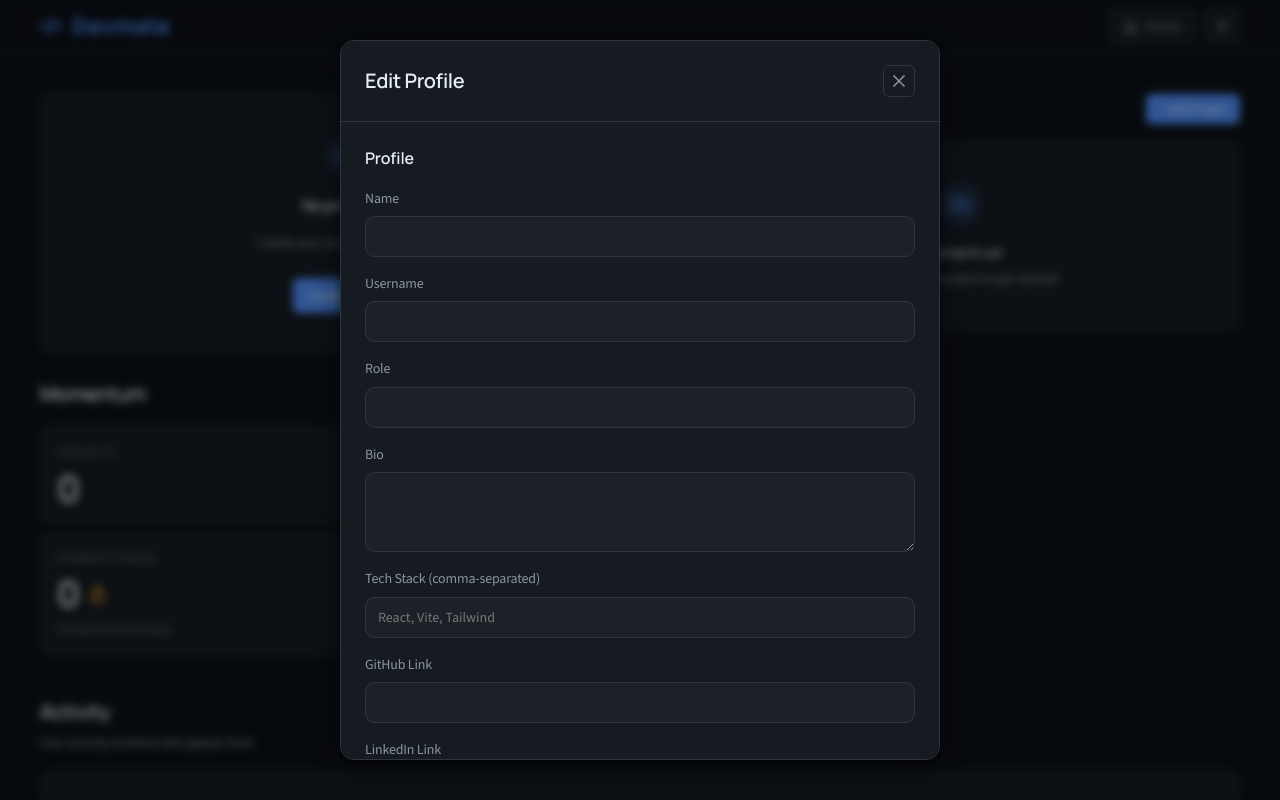
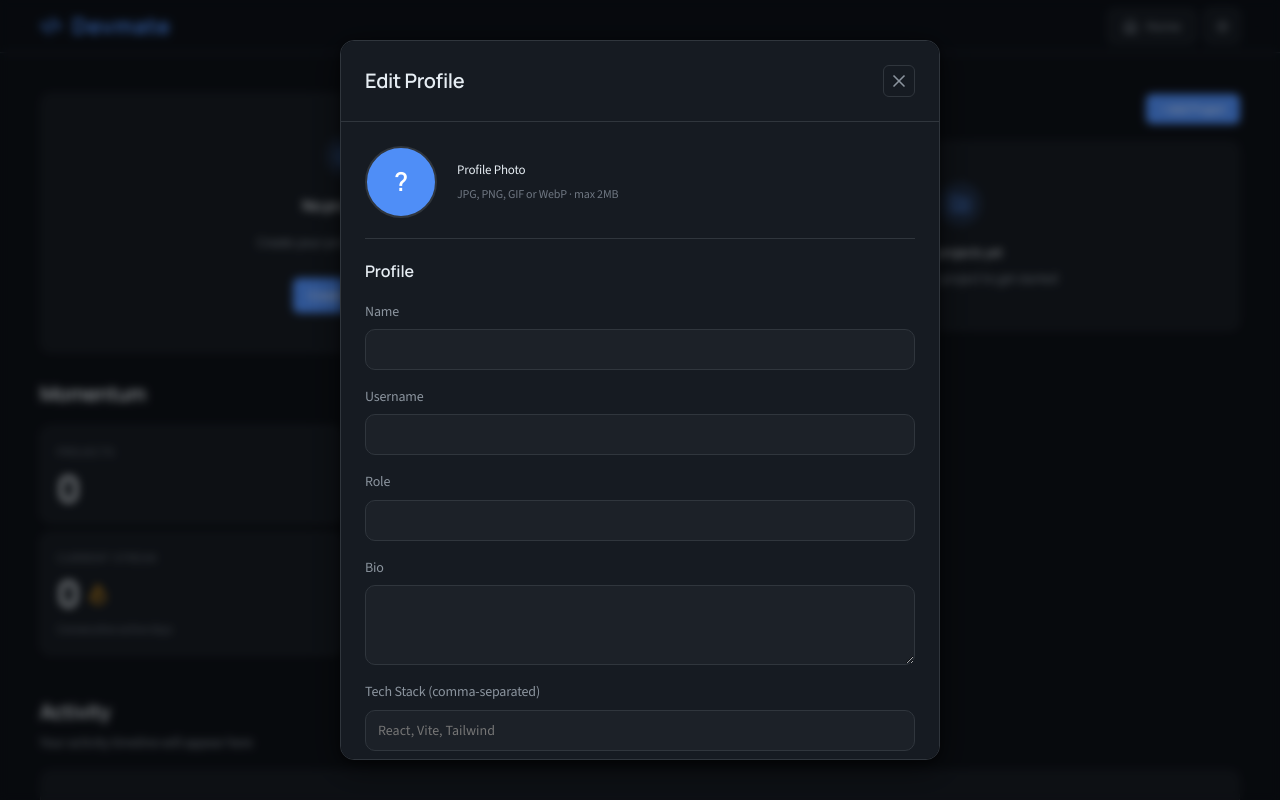
Before and after one commit to SourinMajumdar/Devmate, a React (Vite) app: page /dashboard in a window 1280 px wide. Both pictures are taken after a click on the button "Create Profile". Shown: the top 800 px of the page. Built offline with nearby package versions, Linux system fonts and the light colour scheme; a web font is replaced by a local one.

Commit message:
feat: add profile photo upload with base64 persistence
- Add image picker to EditModal with preview and remove option
- Display uploaded photo in ProfileHeader avatar
- Persist photo in localStorage alongside other profile data

```diff
--- a/src/components/EditModal.jsx
+++ b/src/components/EditModal.jsx
@@ -1,7 +1,11 @@
-import { useState, useEffect } from "react";
-import { X } from "lucide-react";
+import { useState, useEffect, useRef } from "react";
+import { X, Camera, Trash2 } from "lucide-react";
+
+const MAX_SIZE_MB = 2;
 
 const EditModal = ({ profile, onClose, onSave }) => {
+  const fileInputRef = useRef(null);
+
   const [formData, setFormData] = useState({
     name: "",
     username: "",
@@ -11,11 +15,14 @@ const EditModal = ({ profile, onClose, onSave }) => {
     github: "",
     linkedin: "",
     portfolio: "",
+    avatar: "",
   });
+
+  const [avatarError, setAvatarError] = useState("");
+  const [isAvatarHovered, setIsAvatarHovered] = useState(false);
 
   useEffect(() => {
     if (!profile) return;
-
     setFormData({
       name: profile.name || "",
       username: profile.username || "",
@@ -25,26 +32,60 @@ const EditModal = ({ profile, onClose, onSave }) => {
       github: profile.links?.github || "",
       linkedin: profile.links?.linkedin || "",
       portfolio: profile.links?.portfolio || "",
+      avatar: profile.avatar || "",
     });
   }, [profile]);
 
   const handleChange = (e) => {
     const { name, value } = e.target;
-    setFormData((prev) => ({
-      ...prev,
-      [name]: value,
-    }));
+    setFormData((prev) => ({ ...prev, [name]: value }));
+  };
+
+  const handleAvatarClick = () => {
+    fileInputRef.current?.click();
+  };
+
+  const handleFileChange = (e) => {
+    const file = e.target.files?.[0];
+    if (!file) return;
+
+    setAvatarError("");
+
+    if (!file.type.startsWith("image/")) {
+      setAvatarError("Please select an image file (JPG, PNG, GIF, WebP).");
+      e.target.value = "";
+      return;
+    }
+
+    if (file.size > MAX_SIZE_MB * 1024 * 1024) {
+      setAvatarError(`Image must be under ${MAX_SIZE_MB}MB.`);
+      e.target.value = "";
+      return;
+    }
+
+    const reader = new FileReader();
+    reader.onload = (ev) => {
+      setFormData((prev) => ({ ...prev, avatar: ev.target.result }));
+    };
+    reader.readAsDataURL(file);
+    e.target.value = "";
+  };
+
+  const handleRemoveAvatar = (e) => {
+    e.stopPropagation();
+    setFormData((prev) => ({ ...prev, avatar: "" }));
+    setAvatarError("");
   };
 
   const handleSubmit = (e) => {
     e.preventDefault();
-
     onSave({
       ...profile,
       name: formData.name,
       username: formData.username,
       role: formData.role,
       bio: formData.bio,
+      avatar: formData.avatar,
       tech: formData.tech
         .split(",")
         .map((t) => t.trim())
@@ -56,6 +97,8 @@ const EditModal = ({ profile, onClose, onSave }) => {
       },
     });
   };
+
+  const initials = formData.name ? formData.name[0].toUpperCase() : "?";
 
   return (
     <div style={overlayStyle} onClick={onClose}>
@@ -72,98 +115,128 @@ const EditModal = ({ profile, onClose, onSave }) => {
 
         {/* Form */}
         <form onSubmit={handleSubmit} style={formStyle}>
+
+          {/* ── Avatar upload ── */}
+          <div style={avatarSectionStyle}>
+            {/* Hidden file input */}
+            <input
+              ref={fileInputRef}
+              type="file"
+              accept="image/*"
+              onChange={handleFileChange}
+              style={{ display: "none" }}
+              aria-label="Upload profile photo"
+            />
+
+            {/* Clickable avatar */}
+            <div
+              onClick={handleAvatarClick}
+              onMouseEnter={() => setIsAvatarHovered(true)}
+              onMouseLeave={() => setIsAvatarHovered(false)}
+              style={avatarWrapStyle}
+              title="Click to upload photo"
+              role="button"
+              tabIndex={0}
+              onKeyDown={(e) => e.key === "Enter" && handleAvatarClick()}
+              aria-label="Upload profile photo"
+            >
+              {formData.avatar ? (
+                <img
+                  src={formData.avatar}
+                  alt="Avatar preview"
+                  style={avatarImgStyle}
+                />
+              ) : (
+                <span style={avatarInitialStyle}>{initials}</span>
+              )}
+
+              {/* Hover overlay */}
+              <div style={{
+                ...avatarOverlayStyle,
+                opacity: isAvatarHovered ? 1 : 0,
+              }}>
+                <Camera style={{ width: "18px", height: "18px", color: "#fff" }} />
+                <span style={{ fontSize: "11px", color: "#fff", fontWeight: "500", marginTop: "2px" }}>
+                  {formData.avatar ? "Change" : "Upload"}
+                </span>
+              </div>
+            </div>
+
+            {/* Label + remove */}
+            <div style={avatarMetaStyle}>
+              <span style={{ fontSize: "13px", fontWeight: "500", color: "var(--color-text-primary)" }}>
+                Profile Photo
+              </span>
+              <span style={{ fontSize: "12px", color: "var(--color-text-muted)" }}>
+                JPG, PNG, GIF or WebP · max {MAX_SIZE_MB}MB
+              </span>
+              {formData.avatar && (
+                <button
+                  type="button"
+                  onClick={handleRemoveAvatar}
+                  style={removeAvatarBtnStyle}
+                >
+                  <Trash2 style={{ width: "12px", height: "12px" }} />
+                  Remove photo
+                </button>
+              )}
+            </div>
+          </div>
+
+          {/* Error */}
+          {avatarError && (
+            <p style={errorStyle} role="alert">{avatarError}</p>
+          )}
+
+          <div style={dividerStyle} />
+
           <h3 style={sectionTitleStyle}>Profile</h3>
 
           <label style={labelStyle}>
             Name
-            <input
-              name="name"
-              value={formData.name}
-              onChange={handleChange}
-              style={inputStyle}
-              required
-            />
+            <input name="name" value={formData.name} onChange={handleChange} style={inputStyle} required />
           </label>
 
           <label style={labelStyle}>
             Username
-            <input
-              name="username"
-              value={formData.username}
-              onChange={handleChange}
-              style={inputStyle}
-              required
-            />
+            <input name="username" value={formData.username} onChange={handleChange} style={inputStyle} required />
           </label>
 
           <label style={labelStyle}>
             Role
-            <input
-              name="role"
-              value={formData.role}
-              onChange={handleChange}
-              style={inputStyle}
-              required
-            />
+            <input name="role" value={formData.role} onChange={handleChange} style={inputStyle} required />
           </label>
 
           <label style={labelStyle}>
             Bio
-            <textarea
-              name="bio"
-              value={formData.bio}
-              onChange={handleChange}
-              style={{ ...inputStyle, minHeight: "80px" }}
-              required
-            />
+            <textarea name="bio" value={formData.bio} onChange={handleChange} style={{ ...inputStyle, minHeight: "80px" }} required />
           </label>
 
           <label style={labelStyle}>
             Tech Stack (comma-separated)
-            <input
-              name="tech"
-              value={formData.tech}
-              onChange={handleChange}
-              placeholder="React, Vite, Tailwind"
-              style={inputStyle}
-            />
+            <input name="tech" value={formData.tech} onChange={handleChange} placeholder="React, Vite, Tailwind" style={inputStyle} />
           </label>
 
           <label style={labelStyle}>
             GitHub Link
-            <input
-              name="github"
-              value={formData.github}
-              onChange={handleChange}
-              style={inputStyle}
-            />
+            <input name="github" value={formData.github} onChange={handleChange} style={inputStyle} />
           </label>
 
           <label style={labelStyle}>
             LinkedIn Link
-            <input
-              name="linkedin"
-              value={formData.linkedin}
-              onChange={handleChange}
-              style={inputStyle}
-            />
+            <input name="linkedin" value={formData.linkedin} onChange={handleChange} style={inputStyle} />
           </label>
 
           <label style={labelStyle}>
             Portfolio Link
-            <input
-              name="portfolio"
-              value={formData.portfolio}
-              onChange={handleChange}
-              style={inputStyle}
-            />
+            <input name="portfolio" value={formData.portfolio} onChange={handleChange} style={inputStyle} />
           </label>
 
           <div style={buttonContainerStyle}>
-            <button type="button" onClick={onClose} className="btn-secondary" style={cancelButtonStyle}>
+            <button type="button" onClick={onClose} className="btn-secondary" style={{ padding: "10px 20px" }}>
               Cancel
             </button>
-            <button type="submit" className="btn-primary" style={saveButtonStyle}>
+            <button type="submit" className="btn-primary" style={{ padding: "10px 20px" }}>
               Save
             </button>
           </div>
@@ -173,13 +246,11 @@ const EditModal = ({ profile, onClose, onSave }) => {
   );
 };
 
+/* ── Styles ── */
 
 const overlayStyle = {
   position: "fixed",
-  top: 0,
-  left: 0,
-  right: 0,
-  bottom: 0,
+  inset: 0,
   background: "rgba(0, 0, 0, 0.4)",
   backdropFilter: "blur(4px)",
   display: "flex",
@@ -224,6 +295,96 @@ const closeButtonStyle = {
 
 const formStyle = { padding: "24px" };
 
+const avatarSectionStyle = {
+  display: "flex",
+  alignItems: "center",
+  gap: "20px",
+  marginBottom: "4px",
+};
+
+const avatarWrapStyle = {
+  position: "relative",
+  width: "72px",
+  height: "72px",
+  borderRadius: "50%",
+  background: "var(--color-accent)",
+  flexShrink: 0,
+  cursor: "pointer",
+  overflow: "hidden",
+  outline: "none",
+  border: "2px solid var(--color-border)",
+  transition: "border-color var(--transition)",
+};
+
+const avatarImgStyle = {
+  width: "100%",
+  height: "100%",
+  objectFit: "cover",
+  display: "block",
+};
+
+const avatarInitialStyle = {
+  position: "absolute",
+  inset: 0,
+  display: "flex",
+  alignItems: "center",
+  justifyContent: "center",
+  fontSize: "26px",
+  fontWeight: "600",
+  color: "#ffffff",
+  fontFamily: "var(--font-heading)",
+};
+
+const avatarOverlayStyle = {
+  position: "absolute",
+  inset: 0,
+  background: "rgba(0,0,0,0.55)",
+  display: "flex",
+  flexDirection: "column",
+  alignItems: "center",
+  justifyContent: "center",
+  transition: "opacity 0.15s ease",
+  borderRadius: "50%",
+};
+
+const avatarMetaStyle = {
+  display: "flex",
+  flexDirection: "column",
+  gap: "4px",
+};
+
+const removeAvatarBtnStyle = {
+  display: "inline-flex",
+  alignItems: "center",
+  gap: "5px",
+  marginTop: "4px",
+  background: "none",
+  border: "none",
+  color: "var(--color-danger)",
+  fontSize: "12px",
+  fontWeight: "500",
+  cursor: "pointer",
+  padding: "0",
+  fontFamily: "inherit",
+};
+
+const errorStyle = {
+  fontSize: "12px",
+  color: "var(--color-danger)",
+  background: "#fef2f2",
+  border: "1px solid #fecaca",
+  borderRadius: "var(--radius-sm)",
+  padding: "8px 12px",
+  marginTop: "8px",
+  marginBottom: "0",
+};
+
+const dividerStyle = {
+  height: "1px",
+  background: "var(--color-border)",
+  margin: "20px 0",
+};
+
 const sectionTitleStyle = {
   fontSize: "16px",
   fontWeight: "600",
@@ -264,12 +425,4 @@ const buttonContainerStyle = {
   borderTop: "1px solid var(--color-border)",
 };
 
-const cancelButtonStyle = {
-  padding: "10px 20px",
-};
-
-const saveButtonStyle = {
-  padding: "10px 20px",
-};
-
 export default EditModal;
--- a/src/data/profile.js
+++ b/src/data/profile.js
@@ -4,6 +4,7 @@ export const profile = {
   role: "",
   bio: "",
   location: "",
+  avatar: "",
   tech: [],
   links: {
     github: "",
```
Also changed, not shown: src/components/ProfileHeader.jsx (+19 -14 lines).
